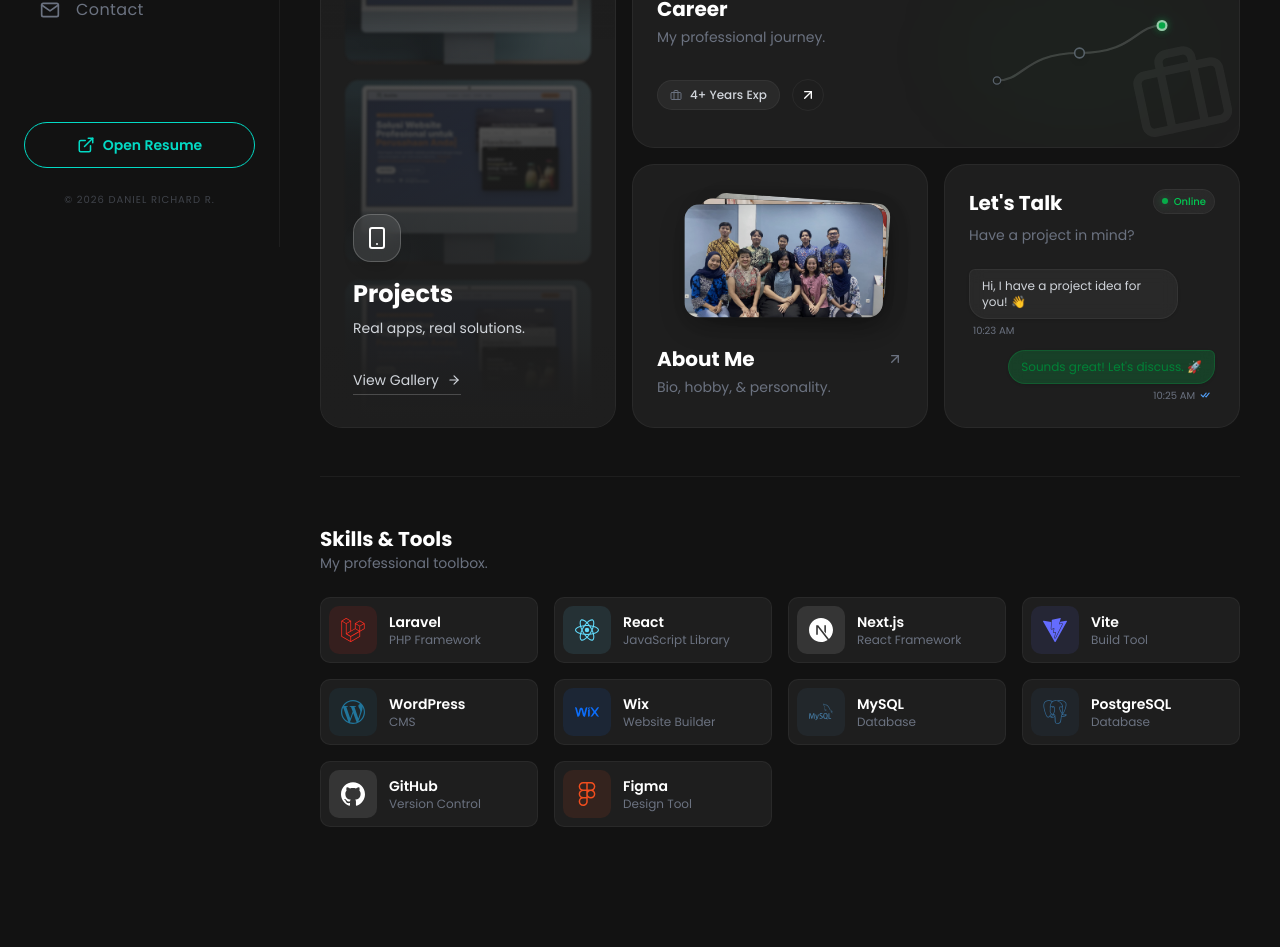
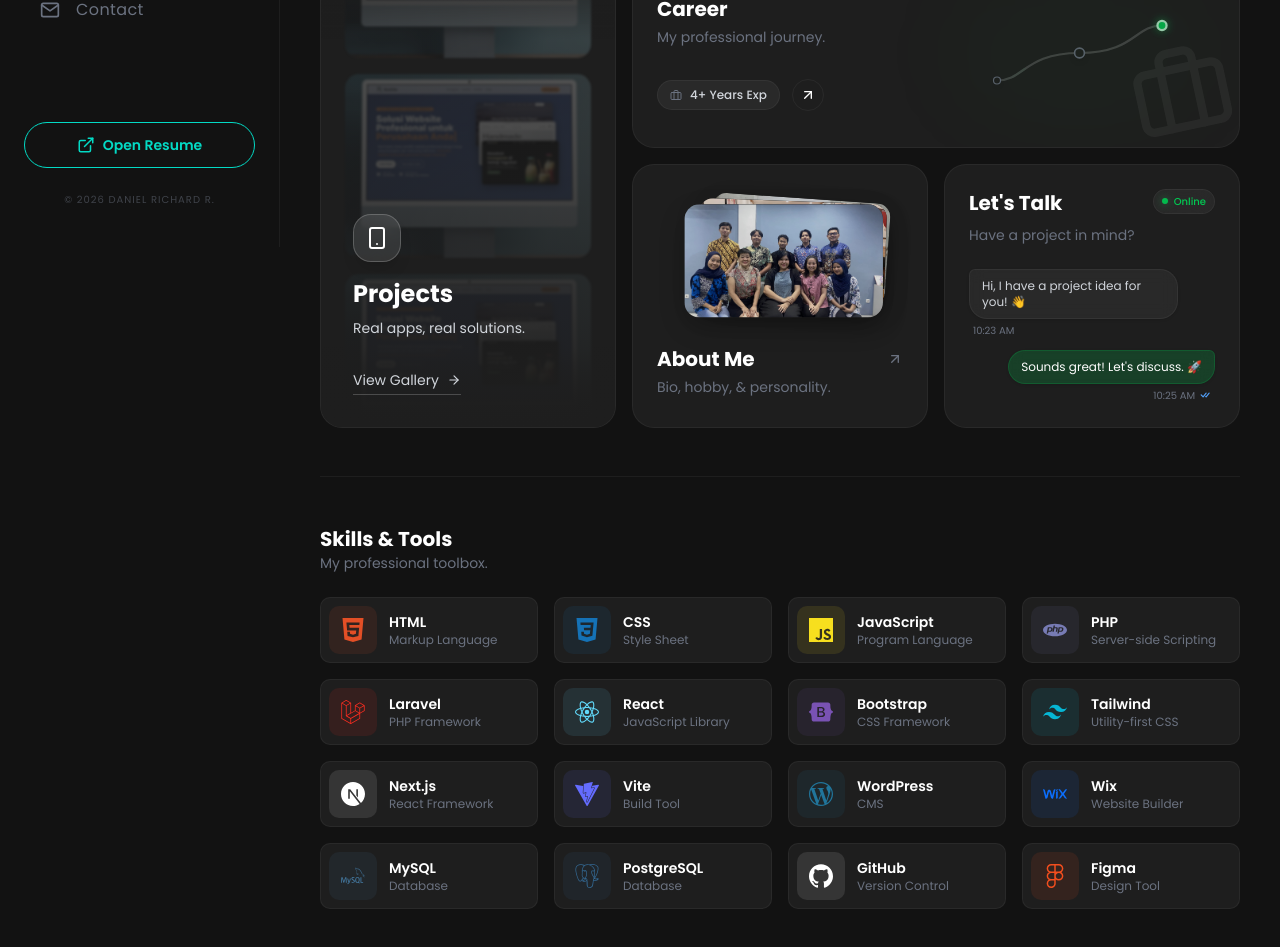
Before and after one commit to DanielRichardRansun/portfolio, a Next.js app: page / in a window 1280 px wide. Shown: the part 553-1500 px from the top of the page. Before the commit the page ends 1420 px from the top, so only its background shows below. Built offline with nearby package versions, Linux system fonts and the light colour scheme.

Commit message:
update typograpy for short summary, long sumarry, title job, and minor ui update

```diff
--- a/app/globals.css
+++ b/app/globals.css
@@ -48,7 +48,6 @@
 
   /* Component-level tokens */
   --surface: #f1f1f1;
-  /* --surface: #f5f5f5; */
   --surface-hover: #ebebeb;
   --surface-alt: #f0f0f0;
   --text-heading: #1a1a2e;
@@ -64,7 +63,7 @@
 }
 
 /* ===== DARK MODE ===== */
-[data-theme="dark"] {
+.dark {
   --background: #121212;
   --foreground: #ffffff;
   --primary: #03dac5;
@@ -159,40 +158,6 @@
   --color-sidebar-ring: var(--sidebar-ring);
 }
 
-.dark {
-  --background: oklch(0.13 0.028 261.692);
-  --foreground: oklch(0.985 0.002 247.839);
-  --card: oklch(0.21 0.034 264.665);
-  --card-foreground: oklch(0.985 0.002 247.839);
-  --popover: oklch(0.21 0.034 264.665);
-  --popover-foreground: oklch(0.985 0.002 247.839);
-  --primary: oklch(0.928 0.006 264.531);
-  --primary-foreground: oklch(0.21 0.034 264.665);
-  --secondary: oklch(0.278 0.033 256.848);
-  --secondary-foreground: oklch(0.985 0.002 247.839);
-  --muted: oklch(0.278 0.033 256.848);
-  --muted-foreground: oklch(0.707 0.022 261.325);
-  --accent: oklch(0.278 0.033 256.848);
-  --accent-foreground: oklch(0.985 0.002 247.839);
-  --destructive: oklch(0.704 0.191 22.216);
-  --border: oklch(1 0 0 / 10%);
-  --input: oklch(1 0 0 / 15%);
-  --ring: oklch(0.551 0.027 264.364);
-  --chart-1: oklch(0.488 0.243 264.376);
-  --chart-2: oklch(0.696 0.17 162.48);
-  --chart-3: oklch(0.769 0.188 70.08);
-  --chart-4: oklch(0.627 0.265 303.9);
-  --chart-5: oklch(0.645 0.246 16.439);
-  --sidebar: oklch(0.21 0.034 264.665);
-  --sidebar-foreground: oklch(0.985 0.002 247.839);
-  --sidebar-primary: oklch(0.488 0.243 264.376);
-  --sidebar-primary-foreground: oklch(0.985 0.002 247.839);
-  --sidebar-accent: oklch(0.278 0.033 256.848);
-  --sidebar-accent-foreground: oklch(0.985 0.002 247.839);
-  --sidebar-border: oklch(1 0 0 / 10%);
-  --sidebar-ring: oklch(0.551 0.027 264.364);
-}
-
 @layer base {
   * {
     @apply border-border outline-ring/50;
--- a/app/layout.tsx
+++ b/app/layout.tsx
@@ -45,7 +45,7 @@
         className={`${poppins.variable} antialiased bg-background text-foreground overflow-x-hidden`}
       >
         <ThemeProvider
-          attribute="data-theme"
+          attribute="class"
           defaultTheme="dark"
           enableSystem={false}
           enableColorScheme={false}
--- a/app/page.tsx
+++ b/app/page.tsx
@@ -25,6 +25,12 @@
   SiWordpress,
   SiInstagram,
   SiLinkedin,
+  SiHtml5,
+  SiCss3,
+  SiJavascript,
+  SiBootstrap,
+  SiTailwindcss,
+  SiPhp,
 } from "react-icons/si";
 import { FaWix } from "react-icons/fa";
 
@@ -50,6 +56,12 @@
   SiPostgresql: SiPostgresql,
   SiGithub: SiGithub,
   SiFigma: SiFigma,
+  SiHtml5: SiHtml5,
+  SiCss3: SiCss3,
+  SiJavascript: SiJavascript,
+  SiBootstrap: SiBootstrap,
+  SiTailwindcss: SiTailwindcss,
+  SiPhp: SiPhp,
 };
 
 const aboutImages = [
@@ -58,10 +70,18 @@
   "/images/home_about/image3.jpg",
 ];
 
+import { useState, useEffect } from "react";
+
 export default function Home() {
   const { t } = useLanguage();
   const { theme } = useTheme();
-  const isDark = theme === "dark";
+
+  const [mounted, setMounted] = useState(false);
+  useEffect(() => {
+    setMounted(true);
+  }, []);
+
+  const isDark = mounted ? theme === "dark" : true; // Default to dark since defaultTheme="dark"
 
   const fadeInUp = {
     hidden: { opacity: 0, y: 20 },
@@ -99,7 +119,7 @@
         <div className="flex flex-wrap items-center gap-3 mb-6">
           <AnimatedTag>
             <FiTerminal className="text-[var(--text-body)]" />{" "}
-            <span>Software Engineer & CMS Developer</span>
+            <span>Full stack Web Developer</span>
           </AnimatedTag>
 
           <span className="hidden md:block text-[var(--text-muted)]">•</span>
--- a/components/ContactChat.tsx
+++ b/components/ContactChat.tsx
@@ -38,7 +38,7 @@
       >
         <div className="flex flex-col gap-1 items-end">
           {/* Bubble (Warna Hijau/Accent) */}
-          <div className="bg-green-500/20 backdrop-blur-sm border border-green-500/20 px-3 py-2 rounded-2xl rounded-tr-sm text-xs text-green-700 dark:text-green-100 shadow-sm">
+          <div className="bg-green-500/20 backdrop-blur-sm border border-green-500/20 px-3 py-2 rounded-2xl rounded-tr-sm text-xs text-green-700 dark:text-white shadow-sm">
             {t.contact.chat.reply_message}
           </div>
           {/* Timestamp & Read Receipt */}
--- a/constants/dictionaries.ts
+++ b/constants/dictionaries.ts
@@ -12,7 +12,7 @@
     hero: {
       greeting: "Hi, I'm Daniel Richard Ransun",
       location: "Based in Surabaya, Indonesia 🇮🇩",
-      desc: "Professional Web Developer & Technology Specialist with experience in front-end and back-end development, CMS platforms, and mobile applications. Skilled in developing and maintaining websites for both local and international clients or companies, with a strong foundation in technology and AI-driven solutions.",
+      desc: "Full Stack Web Developer focused on building useful and impactful web systems that solve real problems. Successfully launched 15+ production-ready projects used by global users. Experienced in Laravel, React, WordPress, Wix, and other web technologies, with strong expertise in SEO optimization and deployment setup.",
       btn_project: "See My Work",
       btn_contact: "Contact Me",
     },
@@ -36,6 +36,34 @@
       subtitle: "My professional toolbox.",
       items: [
         {
+          name: "HTML",
+          desc: "Markup Language",
+          icon: "SiHtml5",
+          color: "#E34F26",
+          bg: "bg-[#E34F26]/10",
+        },
+        {
+          name: "CSS",
+          desc: "Style Sheet",
+          icon: "SiCss3",
+          color: "#1572B6",
+          bg: "bg-[#1572B6]/10",
+        },
+        {
+          name: "JavaScript",
+          desc: "Program Language",
+          icon: "SiJavascript",
+          color: "#F7DF1E",
+          bg: "bg-[#F7DF1E]/10",
+        },
+        {
+          name: "PHP",
+          desc: "Server-side Scripting",
+          icon: "SiPhp",
+          color: "#777BB4",
+          bg: "bg-[#777BB4]/10",
+        },
+        {
           name: "Laravel",
           desc: "PHP Framework",
           icon: "SiLaravel",
@@ -48,6 +76,20 @@
           icon: "SiReact",
           color: "#61DAFB",
           bg: "bg-[#61DAFB]/10",
+        },
+        {
+          name: "Bootstrap",
+          desc: "CSS Framework",
+          icon: "SiBootstrap",
+          color: "#7952B3",
+          bg: "bg-[#7952B3]/10",
+        },
+        {
+          name: "Tailwind",
+          desc: "Utility-first CSS",
+          icon: "SiTailwindcss",
+          color: "#06B6D4",
+          bg: "bg-[#06B6D4]/10",
         },
         {
           name: "Next.js",
@@ -112,9 +154,9 @@
     title: "About",
     subtitle: "A brief introduction to who I am.",
     story: {
-      p1: "Hello! I'm Daniel Richard, a passionate developer based in Jambi. My journey in tech started with a curiosity about how things work on the internet, which quickly turned into a career in Fullstack Development.",
-      p2: "I specialize in building robust applications using Next.js and Laravel. I believe in writing clean, maintainable code and designing user interfaces that are intuitive and accessible.",
-      p3: "When I'm not coding, I'm likely exploring new technologies, contributing to open-source projects, or sharing my knowledge with the community.",
+      p1: "I am a Full Stack Web Developer passionate about building digital solutions that are not only functional, but truly useful and impactful. I have experience developing and maintaining web applications and websites for corporate and global environments, serving thousands of users worldwide.",
+      p2: "I am skilled in custom coding using Laravel and React, with a strong foundation in HTML, CSS, JavaScript, and other web technologies. I also work with website builders such as WordPress and Wix. In addition, I manage SEO optimization and technical setup, including hosting, domain and DNS configuration, business email setup, and production deployment.",
+      p3: "Creating useful digital solutions is not just my profession, but something I genuinely enjoy and feel happy doing. I like to learn new things, stay updated with new technologies, and continuously improving my problem-solving skills. I also have a foundation in AI and use it to support my development process and improve efficiency, while maintaining strong hands-on coding skills. I communicate effectively in both spoken and written English.",
     },
     certifications: {
       title: "Certifications",
@@ -630,7 +672,7 @@
     hero: {
       greeting: "Hai, Saya Daniel Richard Ransun",
       location: "Berbasis di Surabaya, Indonesia 🇮🇩",
-      desc: "Pengembang Web Profesional & Spesialis Teknologi dengan pengalaman dalam pengembangan front-end dan back-end, platform CMS, dan aplikasi seluler. Terampil dalam mengembangkan dan memelihara situs web untuk klien atau perusahaan lokal dan internasional, dengan dasar yang kuat dalam teknologi dan solusi berbasis AI.",
+      desc: "Full Stack Web Developer yang berfokus membangun sistem web yang berguna dan berdampak untuk menyelesaikan masalah nyata. Telah sukses meluncurkan 15+ proyek siap produksi yang digunakan oleh pengguna global. Berpengalaman dalam Laravel, React, WordPress, Wix, dan teknologi web lainnya, dengan keahlian kuat dalam optimasi SEO dan pengaturan deployment.",
       btn_project: "Lihat Karya",
       btn_contact: "Email Saya",
     },
@@ -654,6 +696,34 @@
       subtitle: "Alat profesional saya.",
       items: [
         {
+          name: "HTML",
+          desc: "Markup Language",
+          icon: "SiHtml5",
+          color: "#E34F26",
+          bg: "bg-[#E34F26]/10",
+        },
+        {
+          name: "CSS",
+          desc: "Style Sheet",
+          icon: "SiCss3",
+          color: "#1572B6",
+          bg: "bg-[#1572B6]/10",
+        },
+        {
+          name: "JavaScript",
+          desc: "Bahasa Pemrograman",
+          icon: "SiJavascript",
+          color: "#F7DF1E",
+          bg: "bg-[#F7DF1E]/10",
+        },
+        {
+          name: "PHP",
+          desc: "Server-side Scripting",
+          icon: "SiPhp",
+          color: "#777BB4",
+          bg: "bg-[#777BB4]/10",
+        },
+        {
           name: "Laravel",
           desc: "Framework PHP",
           icon: "SiLaravel",
@@ -666,6 +736,20 @@
           icon: "SiReact",
           color: "#61DAFB",
           bg: "bg-[#61DAFB]/10",
+        },
+        {
+          name: "Bootstrap",
+          desc: "Framework CSS",
+          icon: "SiBootstrap",
+          color: "#7952B3",
+          bg: "bg-[#7952B3]/10",
+        },
+        {
+          name: "Tailwind",
+          desc: "Utility-first CSS",
+          icon: "SiTailwindcss",
+          color: "#06B6D4",
+          bg: "bg-[#06B6D4]/10",
         },
         {
           name: "Next.js",
@@ -730,9 +814,9 @@
     title: "Tentang",
     subtitle: "Perkenalan singkat tentang siapa saya.",
     story: {
-      p1: "Halo! Saya Daniel Richard, seorang pengembang yang bersemangat berbasis di Jambi. Perjalanan saya di dunia teknologi dimulai dari rasa ingin tahu tentang bagaimana internet bekerja, yang kemudian berkembang menjadi karir di Fullstack Development.",
-      p2: "Saya berspesialisasi dalam membangun aplikasi tangguh menggunakan Next.js dan Laravel. Saya percaya pada penulisan kode yang bersih dan mudah dipelihara serta merancang antarmuka pengguna yang intuitif.",
-      p3: "Ketika tidak sedang coding, saya mungkin sedang mengeksplorasi teknologi baru, berkontribusi pada proyek open-source, atau berbagi pengetahuan dengan komunitas.",
+      p1: "Saya adalah Full Stack Web Developer yang bersemangat membangun solusi digital yang tidak hanya fungsional, tetapi juga benar-benar berguna dan berdampak. Saya berpengalaman mengembangkan dan memelihara aplikasi web serta situs web untuk lingkungan korporat dan global, melayani ribuan pengguna di seluruh dunia.",
+      p2: "Saya terampil dalam custom coding menggunakan Laravel dan React, dengan fondasi yang kuat dalam HTML, CSS, JavaScript, dan teknologi web lainnya. Saya juga bekerja dengan website builder seperti WordPress dan Wix. Selain itu, saya mengelola optimasi SEO dan pengaturan teknis, termasuk konfigurasi hosting, domain dan DNS, pengaturan email bisnis, serta deployment produksi.",
+      p3: "Menciptakan solusi digital yang berguna bukan hanya profesi saya, tetapi sesuatu yang benar-benar saya nikmati dan membuat saya bahagia. Saya suka mempelajari hal-hal baru, mengikuti perkembangan teknologi, dan terus meningkatkan kemampuan pemecahan masalah saya. Saya juga memiliki dasar-dasar AI dan menggunakannya untuk mendukung proses pengembangan serta meningkatkan efisiensi, sambil tetap mempertahankan keterampilan coding praktis yang kuat. Saya dapat berkomunikasi secara efektif dalam bahasa Inggris, baik lisan maupun tulisan.",
     },
     certifications: {
       title: "Sertifikasi",
```
